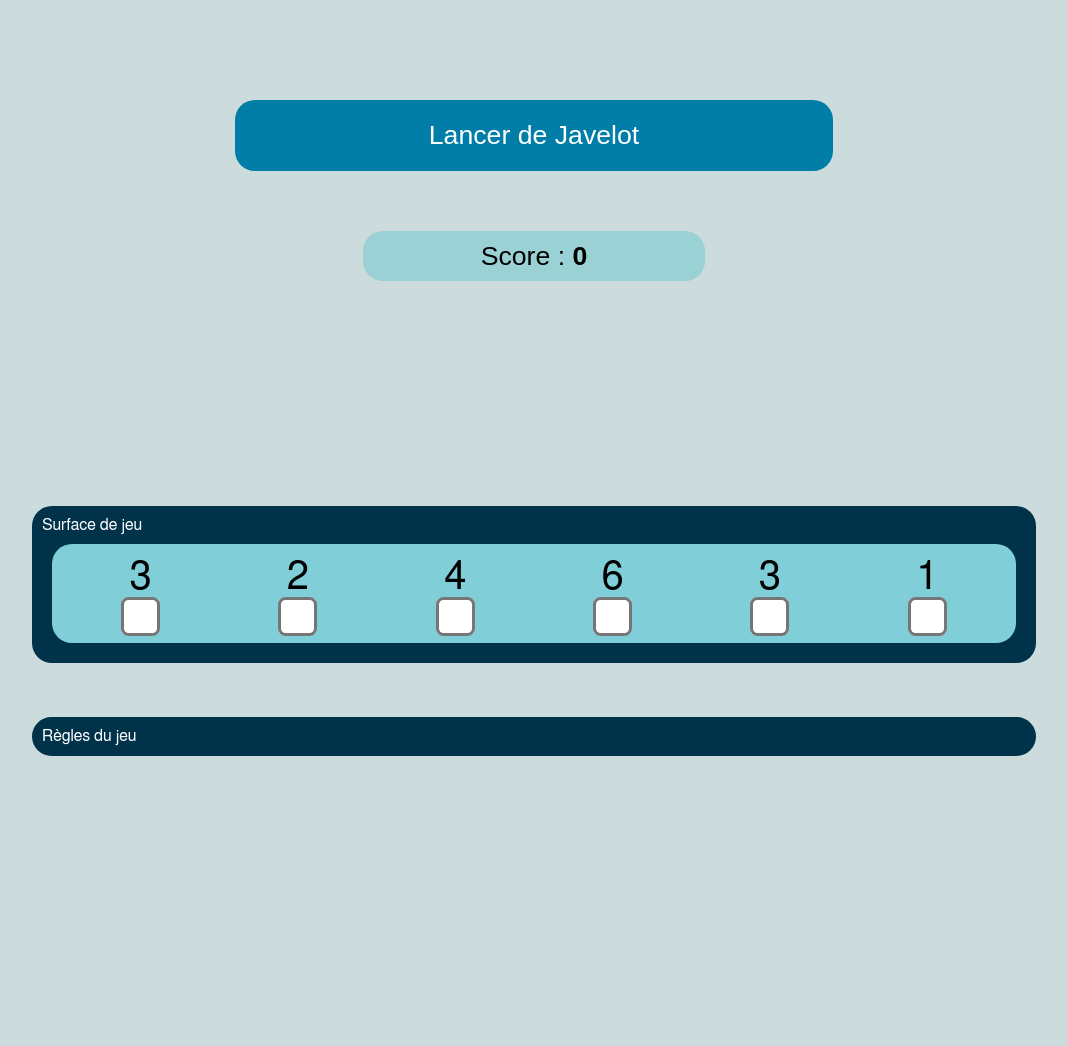
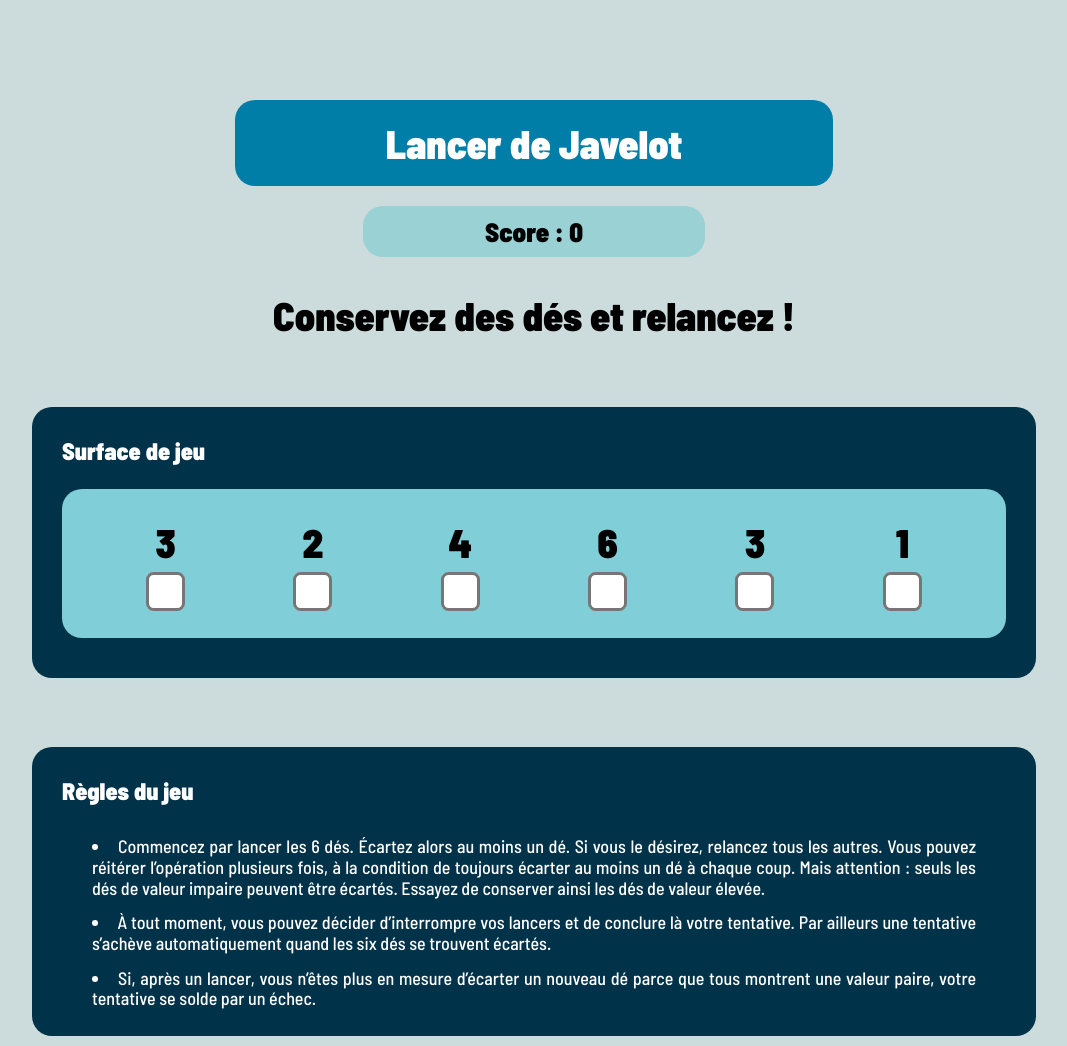
Before and after one commit to nbert71/decathlon-javelot, a website: page game.html in a window 1280 px wide. Shown: the whole page, without its empty margins (106-1173 px from the left). Before the commit the page ends 800 px from the top, so only its background shows below. Drawn offline with nearby package versions, Linux system fonts and the light colour scheme.

Commit message:
Ajout des règles, changement de police et de disposition (si c'est moche on changera tkt)

```diff
--- a/game.html
+++ b/game.html
@@ -4,7 +4,9 @@
 <head>
     <meta charset="utf-8">
     <title>Javelot</title>
-
+    <link rel="preconnect" href="https://fonts.googleapis.com">
+    <link rel="preconnect" href="https://fonts.gstatic.com" crossorigin>
+    <link href="https://fonts.googleapis.com/css2?family=Barlow+Semi+Condensed:ital,wght@0,100;0,200;0,300;0,400;0,500;0,600;0,700;0,800;0,900;1,100;1,200;1,300;1,400;1,500;1,600;1,700;1,800;1,900&display=swap" rel="stylesheet">
     <link rel="stylesheet" href="https://unpkg.com/purecss@2.0.6/build/pure-min.css"
         integrity="sha384-Uu6IeWbM+gzNVXJcM9XV3SohHtmWE+3VGi496jvgX1jyvDTXfdK+rfZc8C1Aehk5" crossorigin="anonymous">
 
@@ -16,15 +18,15 @@
     <div class="main">
         <div class="pure-g">
             <div class="pure-u-5-24"></div>
-            <div class="pure-u-14-24 title">Lancer de Javelot</div>
+            <div class="pure-u-14-24 title" style="font-family: 'Barlow Semi Condensed', sans-serif;font-weight: 900;">Lancer de Javelot</div>
             <div class="pure-u-5-24"></div>
 
             <div class="pure-u-1-3"></div>
-            <div class="pure-u-1-3 score-box">Score : <span id="score">0</span></div>
+            <div class="pure-u-1-3 score-box" style="font-family: 'Barlow Semi Condensed', sans-serif;font-weight: 900;">Score : <span id="score">0</span></div>
             <div class="pure-u-1-3"></div>
 
             <div class="pure-u-5-24"></div>
-            <div class="pure-u-14-24 title" id="gameover" style="visibility: hidden">La partie est terminée !</div>
+            <div class="pure-u-14-24 gameover" id="gameover" style="font-family: 'Barlow Semi Condensed', sans-serif;font-weight: 900;">Conservez des dés et relancez !</div>
             <div class="pure-u-5-24"></div>
 
             <div class="buttons">
@@ -74,6 +76,13 @@
                 <div class="box-title">
                     Règles du jeu
                 </div>
+                <div class="rules-box"> <li>Commencez par lancer les 6 dés. Écartez alors au moins un dé. Si vous le désirez, relancez tous les autres. Vous
+                    pouvez réitérer l’opération plusieurs fois, à la condition de toujours écarter au moins un dé à chaque coup. Mais
+                    attention : seuls les dés de valeur impaire peuvent être écartés. Essayez de conserver ainsi les dés de valeur
+                    élevée. </li><li>À tout moment, vous pouvez décider d’interrompre vos lancers et de conclure là votre tentative. Par ailleurs une
+                    tentative s’achève automatiquement quand les six dés se trouvent écartés.</li>
+                    <li>Si, après un lancer, vous n’êtes plus en mesure d’écarter un nouveau dé parce que tous montrent une valeur paire,
+                    votre tentative se solde par un échec.</li></div>
             </div>
 
         </div>
--- a/javelot.js
+++ b/javelot.js
@@ -96,7 +96,7 @@ function isGameOver () {
     for (let i = 0; i < nombreDes; i++) {
       disableCheckbox(i);
     }
-    document.querySelector("#gameover").style.visibility = 'visible';
+    document.querySelector("#gameover").textContent = 'La partie est terminée !';
     document.querySelector("#replay").style.visibility = 'visible';
   }
 }
--- a/main.css
+++ b/main.css
@@ -26,10 +26,16 @@ p {
       font-size: 100px;
 }
 
+.gameover {
+    font-size: 30pt;
+    margin-top: 25px;
+    margin-bottom: 10px;
+}
+
 .title {
-    font-size: 20pt;
+    font-size: 30pt;
     margin-top: 50px;
-    margin-bottom: 50px;
+    margin-bottom: 20px;
     padding-top: 20px;
     padding-bottom: 20px;
     background-color: var(--blue4)    ;
@@ -47,16 +53,32 @@ p {
 }
 
 .box-title {
-    padding: 10px;
+    font-family: 'Barlow Semi Condensed', sans-serif;
+    font-weight: 900;
+    font-size: x-large;
+    padding: 30px 30px 20px 30px;
     color: #FFFFFF;
+}
+
+li {
+    padding: 7px 0px 7px 0px;
+}
+
+.rules-box {
+    font-family: 'Barlow Semi Condensed', sans-serif;
+    font-weight: 500;
+    font-size: large;
+    padding: 5px 60px 20px 60px;
+    color: #FFFFFF;
+    text-align: justify;
 }
 
 .dices {
     background-color: var(--blue3);
     border-radius: 20px;
     text-align: left;
-    margin: 0 20px 20px 20px;
-    padding: 10px;
+    margin: 5px 30px 40px 30px;
+    padding: 30px;
     display: flex;
     flex-direction: row;
     justify-content: space-around;
@@ -69,7 +91,10 @@ p {
 }
 
 .dice {
+    font-family: 'Barlow Semi Condensed', sans-serif;
+    font-weight: 900;
     font-size: 30pt;
+    margin-bottom: 7pt;
 }
 
 .tick {
@@ -82,6 +107,7 @@ p {
     display: flex;
     flex-direction: row;
     justify-content: space-around;
+    margin-bottom: 15px;
 }
 
 .pure-button {
@@ -90,7 +116,7 @@ p {
 
 .score-box {
     font-size: 20pt;
-    margin-top: 10px;
+    margin-top: 0px;
     margin-bottom: 10px;
     padding-top: 10px;
     padding-bottom: 10px;
@@ -98,9 +124,6 @@ p {
     border-radius: 20px;
 }
 
-#score {
-    font-weight: bold;
-}
 
 #new-game {
     margin-top: 20px;
```
Also changed, not shown: index.html (+4 -2 lines).
